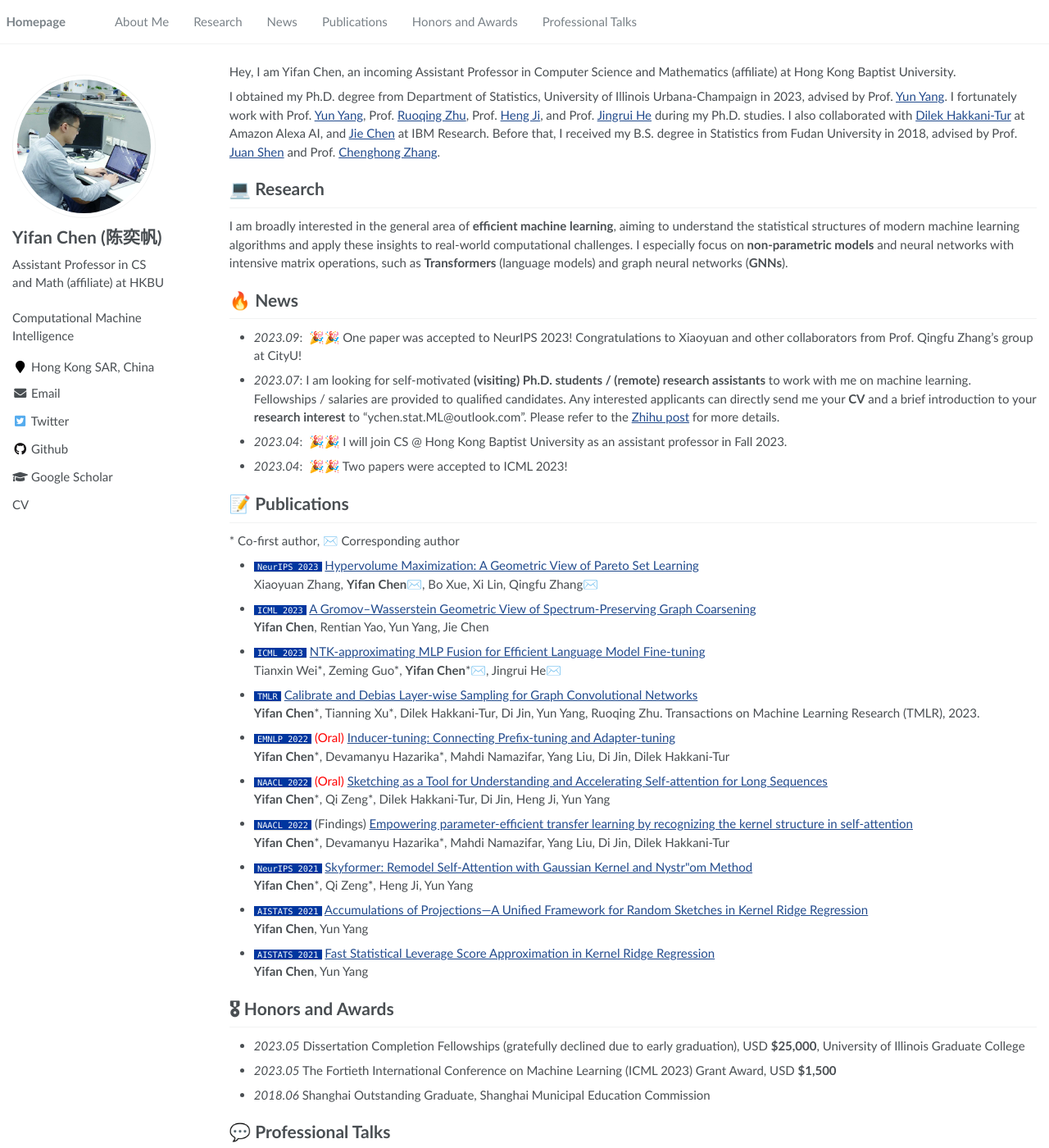
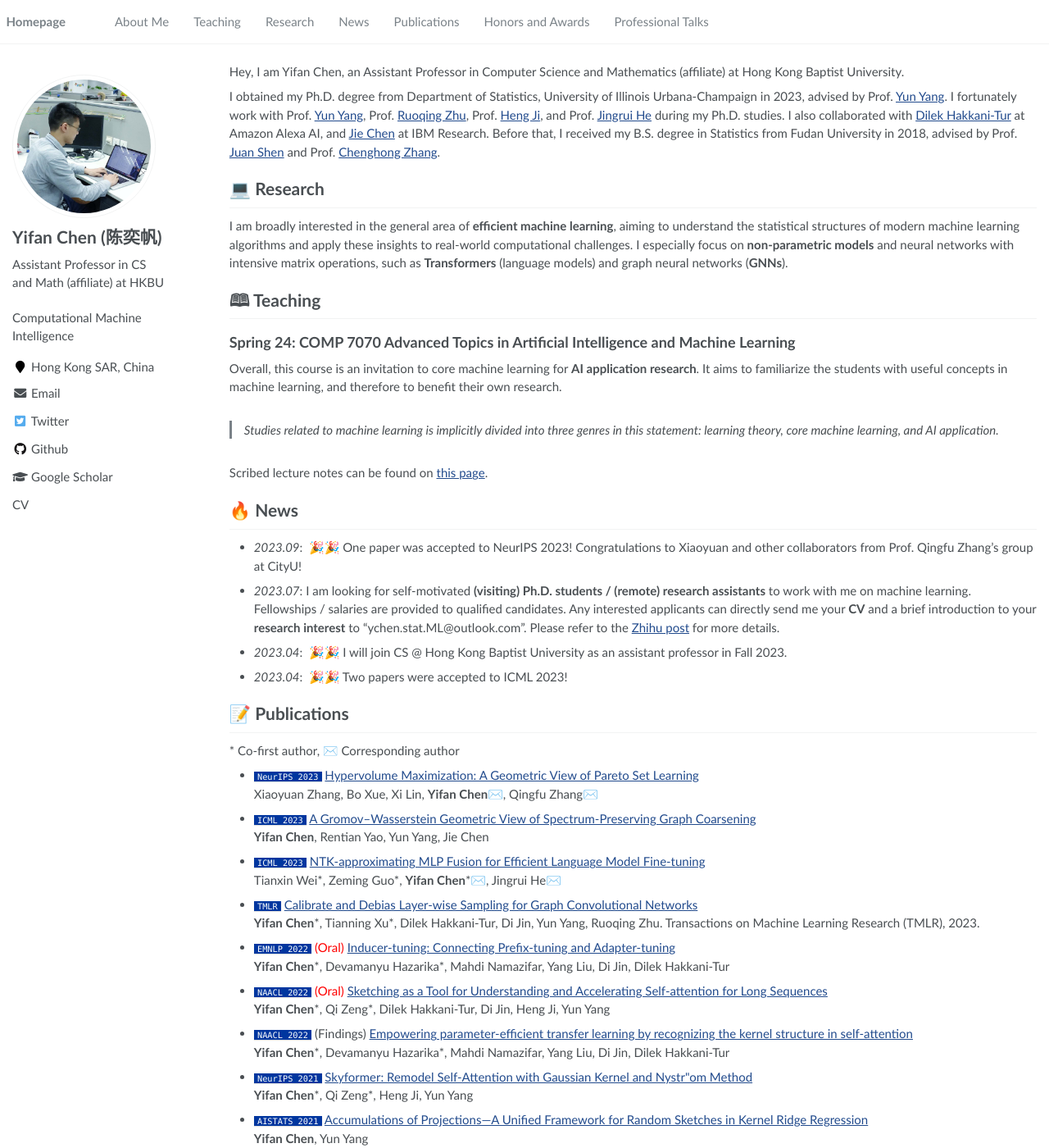
Before and after one commit to ychen-stat-ml/ychen-stat-ml.github.io, a Jekyll site: the page built from _pages/index.md, in a window 1280 px wide and 1400 px high. Shown: the whole window at 82% size. Built offline with Jekyll 4.4.1, drawn with Linux system fonts in a browser that asks for light colours.

Commit message:
add lecture 1 of COMP 7070

```diff
--- a/Gemfile
+++ b/Gemfile
@@ -1,5 +1,5 @@
-# source "https://rubygems.org"
-source "https://gems.ruby-china.com"
+source "https://rubygems.org"
+# source "https://gems.ruby-china.com"
 
 # Hello! This is where you manage which Jekyll version is used to run.
 # When you want to use a different version, change it below, save the
@@ -30,3 +30,5 @@ group :jekyll_plugins do
   gem 'jekyll-sitemap'
   gem 'hawkins'
 end
+
+gem "webrick", "~> 1.8"
--- a/_data/navigation.yml
+++ b/_data/navigation.yml
@@ -2,6 +2,9 @@
 main:
   - title: "About Me"
     url: "/#about-me"
+
+  - title: "Teaching"
+    url: "/#-teaching"
 
   - title: "Research"
     url: "/#-research"
--- a/_pages/about.md
+++ b/_pages/index.md
@@ -17,7 +17,7 @@ redirect_from:
 
 <span class='anchor' id='about-me'></span>
 
-Hey, I am Yifan Chen, an incoming Assistant Professor in Computer Science and Mathematics (affiliate) at Hong Kong Baptist University.
+Hey, I am Yifan Chen, an Assistant Professor in Computer Science and Mathematics (affiliate) at Hong Kong Baptist University.
 
 I obtained my Ph.D. degree from Department of Statistics, University of Illinois Urbana-Champaign in 2023, advised by Prof. <a href="https://sites.google.com/site/yunyangstat/">Yun Yang</a>.
 I fortunately work with Prof. <a href="https://sites.google.com/site/yunyangstat/">Yun Yang</a>,
@@ -31,6 +31,17 @@ Before that, I received my B.S. degree in Statistics from Fudan University in 20
 
 I am broadly interested in the general area of **efficient machine learning**, aiming to understand the statistical structures of modern machine learning algorithms and apply these insights to real-world computational challenges.
 I especially focus on <strong>non-parametric models</strong> and neural networks with intensive matrix operations, such as <strong>Transformers</strong> (language models) and graph neural networks (<strong>GNNs</strong>).
+
+
+# 🕮 Teaching
+
+## Spring 24: COMP 7070 Advanced Topics in Artificial Intelligence and Machine Learning
+
+Overall, this course is an invitation to core machine learning for **AI application research**. It aims to familiarize the students with useful concepts in machine learning, and therefore to benefit their own research.
+
+> Studies related to machine learning is implicitly divided into three genres in this statement: learning theory, core machine learning, and AI application.
+
+Scribed lecture notes can be found on [this page](/teaching.html).
 
 
 # 🔥 News
@@ -54,7 +65,7 @@ I especially focus on <strong>non-parametric models</strong> and neural networks
 </div> -->
 
 - ``NeurIPS 2023`` [Hypervolume Maximization: A Geometric View of Pareto Set Learning]()
-Xiaoyuan Zhang, **Yifan Chen**✉️, Bo Xue, Xi Lin, Qingfu Zhang✉️
+Xiaoyuan Zhang, Bo Xue, Xi Lin, **Yifan Chen**✉️, Qingfu Zhang✉️
 - ``ICML 2023`` [A Gromov--Wasserstein Geometric View of Spectrum-Preserving Graph Coarsening](https://proceedings.mlr.press/v202/chen23ak.html)
 **Yifan Chen**, Rentian Yao, Yun Yang, Jie Chen
 - ``ICML 2023`` [NTK-approximating MLP Fusion for Efficient Language Model Fine-tuning](https://proceedings.mlr.press/v202/wei23b.html)
```
Also changed, not shown: _pages/teaching.md (added, +46 -0 lines), _pages/test.md (added, +77 -0 lines), Gemfile.lock, 1 other file.
